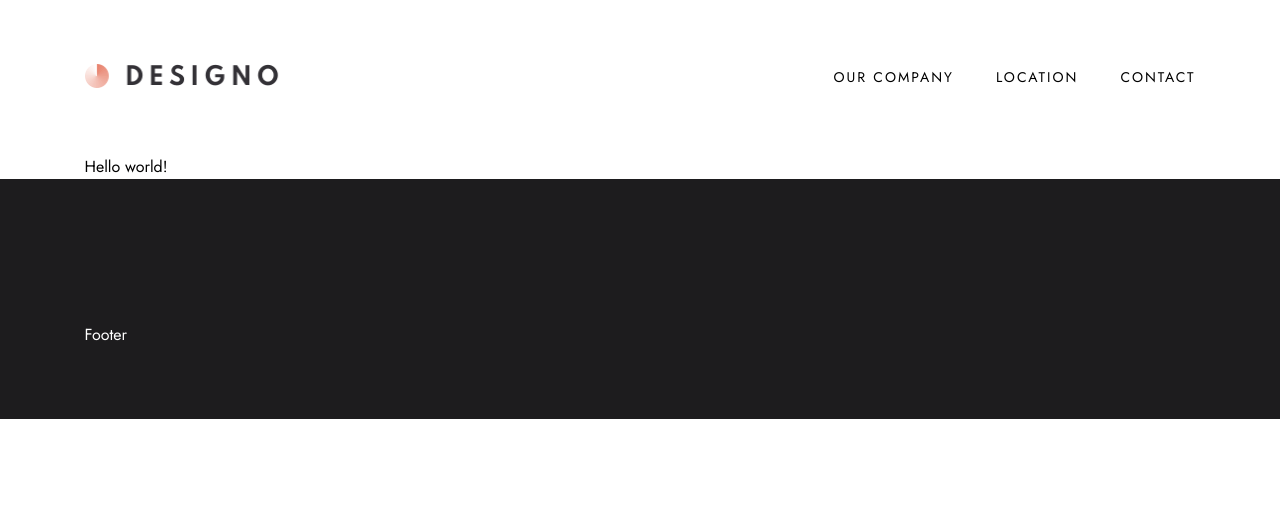
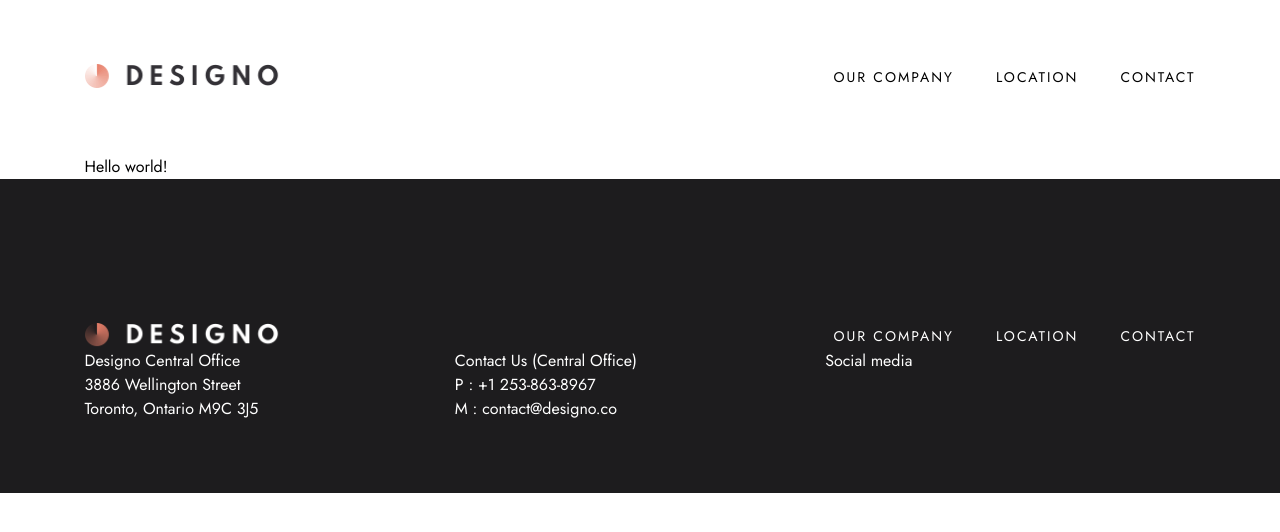
Before and after one commit to nivancheva/designo-multi-page-website-react, a Next.js app: page / in a window 1280 px wide. Shown: the top 532 px of the page. Built offline with nearby package versions, Linux system fonts and the light colour scheme.

Commit message:
basic footer styling

```diff
--- a/src/app/components/Footer.css
+++ b/src/app/components/Footer.css
@@ -4,11 +4,42 @@
     color: var(--clr-white);
 }
 
+.footer-links {
+    text-transform: uppercase;
+    letter-spacing: 2px;
+    display: flex;
+}
+
+/* mobile */
+@media (max-width:639px) {
+    .footer-menu {
+        flex-direction: column;
+        text-align: center;
+    }
+
+    .footer-links  {
+        gap: 2rem;
+        flex-direction: column;
+    }
+
+    .contact-info {
+        gap: 2.5rem
+    }
+}
 
 /* tablet */
 @media (min-width:640px) {
     .footer {
         padding-block: 10rem 5rem;
+    }
+
+    .contact-info {
+        grid-template-columns: repeat(3, 1fr);
+    }
+
+    .footer-links {
+        gap: 2.625rem;
+        font-size: .875rem;
     }
 }
 
--- a/src/app/components/Footer.jsx
+++ b/src/app/components/Footer.jsx
@@ -1,9 +1,46 @@
 import './Footer.css'
+import Image from 'next/image'
+import logo from '../assets/logo/logo-light.png'
+import Link from 'next/link'
 
 export default function Footer() {
     return (
         <div className="footer">
-            <div className="container">Footer</div>
+            <div className="container">
+                <div className='flex items-center justify-between footer-menu'>
+                    <Link href='/'>
+                        <Image
+                            src={logo}
+                            alt='Logo image and home page button'
+                            width={200}
+                            height={27}
+                        />
+                    </Link>
+
+                    <div className='footer-links'>
+                        <Link href='/company'>Our company</Link>
+                        <Link href='/location'>Location</Link>
+                        <Link href='/contact'>Contact</Link>
+                    </div>
+                </div>
+                <div className='grid contact-info'>
+                    <div>
+                        <p>Designo Central Office</p>
+                        <p>3886 Wellington Street</p>
+                        <p>Toronto, Ontario M9C 3J5</p>
+                    </div>
+
+                    <div>
+                        <p>Contact Us (Central Office)</p>
+                        <p>P : +1 253-863-8967</p>
+                        <p>M : contact@designo.co</p>
+                    </div>
+
+                    <div>
+                        <p>Social media</p>
+                    </div>
+                </div>
+            </div>
         </div>
     )
 }
```
